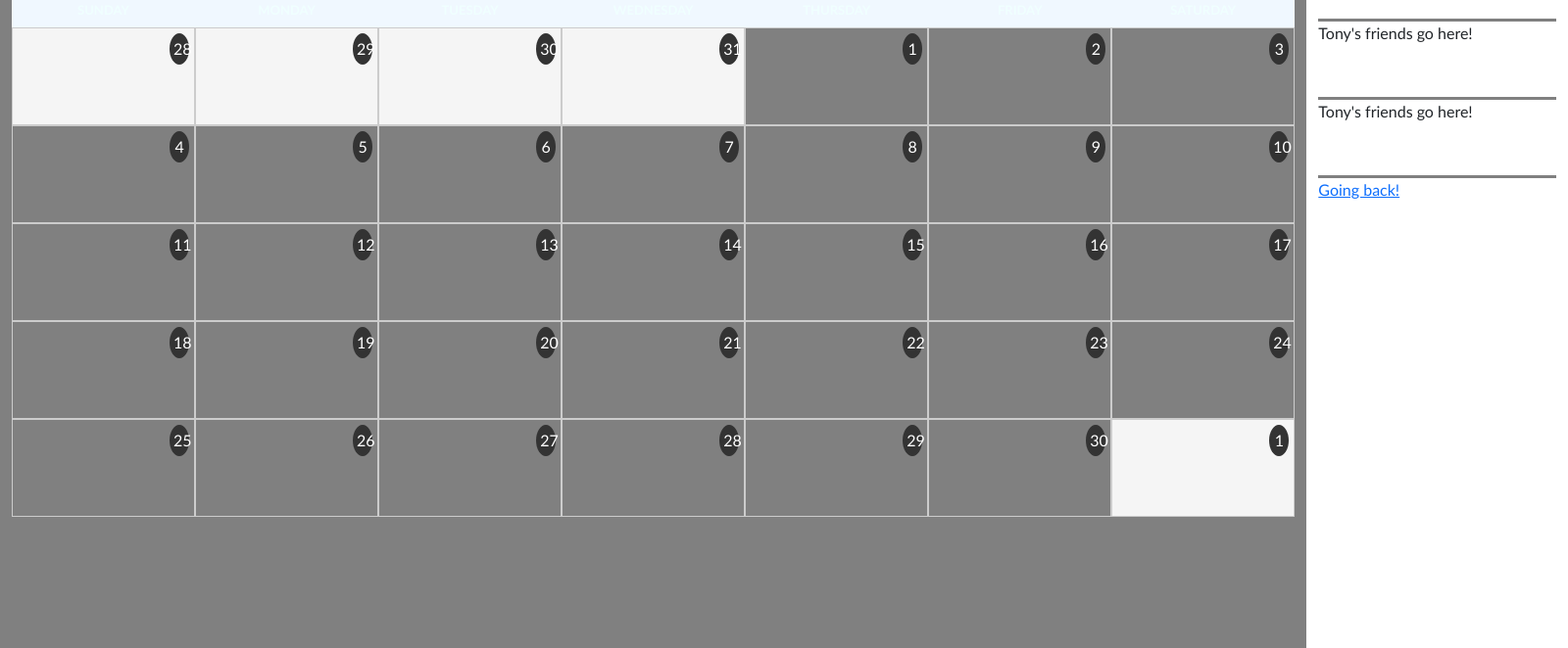
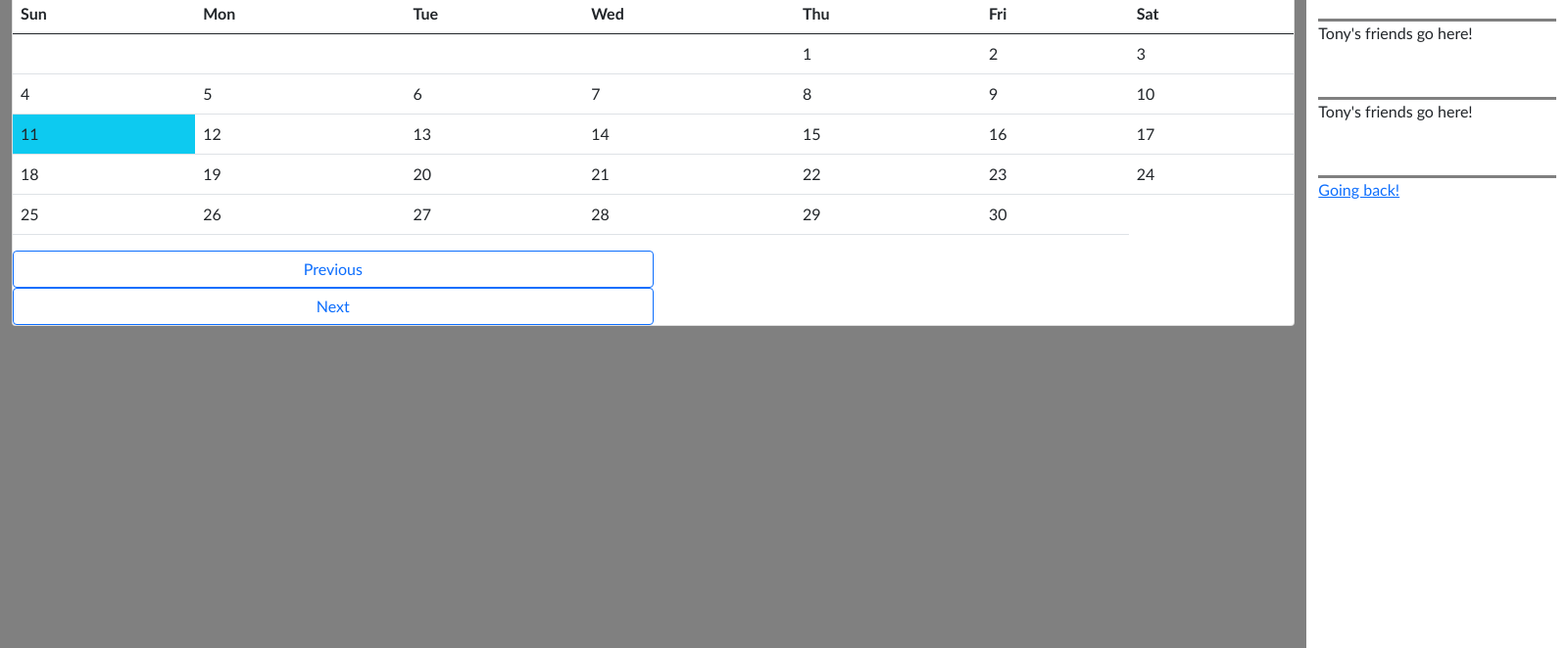
Before and after one commit to madlitch/SOFE3650-Social-Calendar, an Electron app: page Frontend/calendar.html in a window 1600 px wide. Shown: the part 138-800 px from the top of the page at 98% size. Drawn offline with nearby package versions, Linux system fonts and the light colour scheme.

Commit message:
Updated calendar to be created with JS instead of hard coded

```diff
--- a/Frontend/calendar.html
+++ b/Frontend/calendar.html
@@ -20,138 +20,30 @@ Log out-->
             <div class="col" id="top-bar">
                 AAAAAAAAAAA
             </div>
-            <table id="calendar">
-                <caption>April 2021</caption>
-                <tr class="weekdays">
-                    <th scope="col">Sunday</th>
-                    <th scope="col">Monday</th>
-                    <th scope="col">Tuesday</th>
-                    <th scope="col">Wednesday</th>
-                    <th scope="col">Thursday</th>
-                    <th scope="col">Friday</th>
-                    <th scope="col">Saturday</th>
-                </tr>
+            <div class="card">
+                <h3 class="card-header" id="month-and-year"></h3>
+                <table class="table">
+                    <thead>
+                    <tr>
+                        <th>Sun</th>
+                        <th>Mon</th>
+                        <th>Tue</th>
+                        <th>Wed</th>
+                        <th>Thu</th>
+                        <th>Fri</th>
+                        <th>Sat</th>
+                    </tr>
+                    </thead>
 
-                <tr class="days">
-                    <td class="day other-month">
-                        <div class="date">28</div>
-                    </td>
-                    <td class="day other-month">
-                        <div class="date">29</div>
-                    </td>
-                    <td class="day other-month">
-                        <div class="date">30</div>
-                    </td>
-                    <td class="day other-month">
-                        <div class="date">31</div>
-                    </td>
+                    <tbody id="calendar-body">
 
-                    <td class="day">
-                        <div class="date">1</div>
-                    </td>
-                    <td class="day">
-                        <div class="date">2</div>
-                    </td>
-                    <td class="day">
-                        <div class="date">3</div>
-                    </td>
-                </tr>
-                <tr>
-                    <td class="day">
-                        <div class="date">4</div>
-                    </td>
-                    <td class="day">
-                        <div class="date">5</div>
-                    </td>
-                    <td class="day">
-                        <div class="date">6</div>
-                    </td>
-                    <td class="day">
-                        <div class="date">7</div>
-                    </td>
-                    <td class="day">
-                        <div class="date">8</div>
-                    </td>
-                    <td class="day">
-                        <div class="date">9</div>
-                    </td>
-                    <td class="day">
-                        <div class="date">10</div>
-                    </td>
-                </tr>
-                <tr>
-                    <td class="day">
-                        <div class="date">11</div>
-                    </td>
-                    <td class="day">
-                        <div class="date">12</div>
-                    </td>
-                    <td class="day">
-                        <div class="date">13</div>
-                    </td>
-                    <td class="day">
-                        <div class="date">14</div>
-                    </td>
-                    <td class="day">
-                        <div class="date">15</div>
-                    </td>
-                    <td class="day">
-                        <div class="date">16</div>
-                    </td>
-                    <td class="day">
-                        <div class="date">17</div>
-                    </td>
-                </tr>
-                <tr>
-                    <td class="day">
-                        <div class="date">18</div>
-                    </td>
-                    <td class="day">
-                        <div class="date">19</div>
-                    </td>
-                    <td class="day">
-                        <div class="date">20</div>
-                    </td>
-                    <td class="day">
-                        <div class="date">21</div>
-                    </td>
-                    <td class="day">
-                        <div class="date">22</div>
-                    </td>
-                    <td class="day">
-                        <div class="date">23</div>
-                    </td>
-                    <td class="day">
-                        <div class="date">24</div>
-                    </td>
-                </tr>
-                <tr>
-                    <td class="day">
-                        <div class="date">25</div>
-                    </td>
-                    <td class="day">
-                        <div class="date">26</div>
-                    </td>
-                    <td class="day">
-                        <div class="date">27</div>
-                    </td>
-                    <td class="day">
-                        <div class="date">28</div>
-                    </td>
-                    <td class="day">
-                        <div class="date">29</div>
-                    </td>
-                    <td class="day">
-                        <div class="date">30</div>
-                    </td>
-
-                    <td class="day other-month">
-                        <div class="date">1</div>
-                    </td>
-                </tr>
-
-
-            </table>
+                    </tbody>
+                </table>
+                <div class="form-inline">
+                    <button class="btn btn-outline-primary col-sm-6" id="previous" onclick="previous()">Previous</button>
+                    <button class="btn btn-outline-primary col-sm-6" id="next" onclick="next()">Next</button>
+                </div>
+            </div>
         </div>
         <div class="col-sm-2">
             <div id="user-bar">
@@ -171,5 +63,7 @@ Log out-->
     </div>
 </div>
 
+<script src="calendar.js"></script>
+
 </body>
 </html>
--- /dev/null
+++ b/Frontend/calendar.js
@@ -0,0 +1,61 @@
+let today=new Date();
+let currentMonth=today.getMonth();
+let currentYear=today.getFullYear();
+
+months=["Jan","Feb","Mar","Apr","May","Jun","Jul","Aug","Sep","Oct","Nov","Dec"];
+
+monthAndYear=document.getElementById("month-and-year");
+showCalendar(currentMonth, currentYear);
+
+function next(){
+    currentYear=(currentMonth===11)?currentYear+1:currentYear;
+    currentMonth=(currentMonth+1)%12;
+    showCalendar(currentMonth,currentYear);
+}
+
+function previous(){
+    currentYear=(currentMonth===0)?currentYear-1:currentYear;
+    currentMonth=(currentMonth===0)?11:currentMonth-1;
+    showCalendar(currentMonth,currentYear);
+}
+
+function showCalendar(month, year){
+    let firstDay=(new Date(year, month)).getDay();
+
+    let tbl = document.getElementById("calendar-body");
+
+    tbl.innerHTML="";
+
+    monthAndYear.innerHTML=months[month]+" "+year;
+
+    let date=1;
+    for (let i=0;i<6;i++){
+        let row=document.createElement("tr");
+
+        for (let j=0;j<7;j++){
+            if (i===0&&j<firstDay){
+                cell=document.createElement("td");
+                cellText=document.createTextNode("");
+                cell.appendChild(cellText);
+                row.appendChild(cell);
+            }else if (date>daysInMonth(month, year)){
+                break;
+            }else{
+                cell=document.createElement("td");
+                cellText=document.createTextNode(date);
+                if (date===today.getDate()){
+                    cell.classList.add("bg-info");
+                }
+                cell.appendChild(cellText);
+                row.appendChild(cell);
+                date++;
+            }
+            tbl.appendChild(row);
+        }
+    }
+    console.log(tbl)
+}
+
+function daysInMonth(inMonth, inYear){
+    return 32-new Date(inYear, inMonth, 32).getDate();
+}
--- a/Frontend/main.js
+++ b/Frontend/main.js
@@ -19,7 +19,7 @@ function createWindow () {
 
 app.on('ready', () => {
     createWindow();
-    win.loadFile('testing.html');
+    win.loadFile('index.html');
     ready = true;
 });
 
```
Also changed, not shown: Frontend/index.html (+0 -1 lines).
